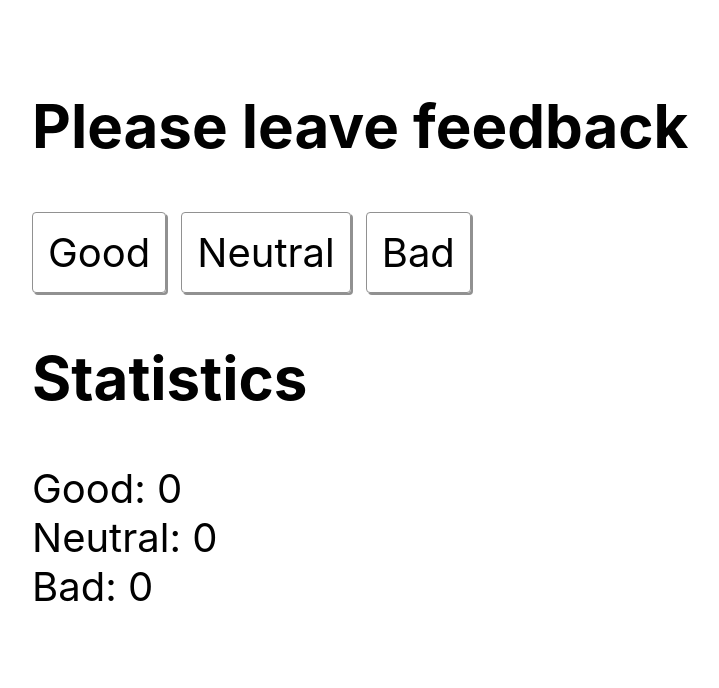
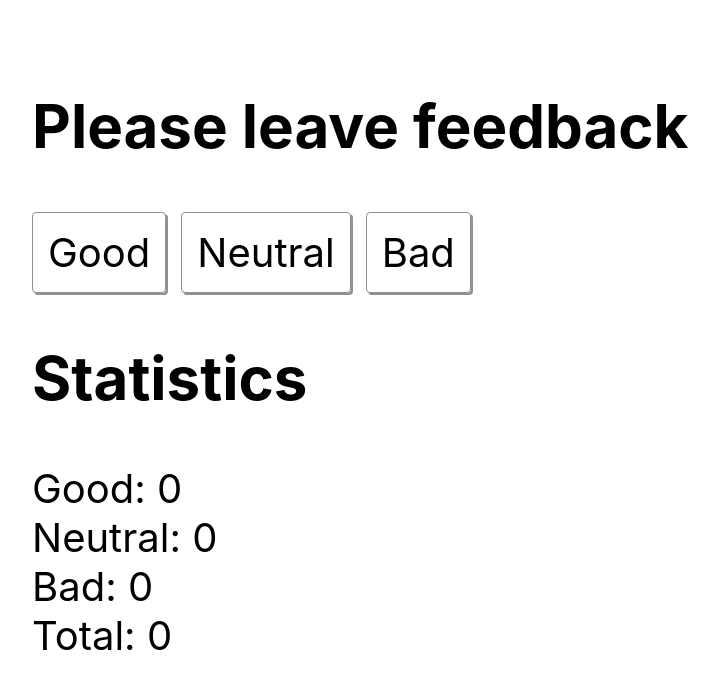
Before and after one commit to nicksolony/goit-react-hw-02-feedback, a React (Create React App) app: page / in a window 1280 px wide. Shown: the top 688 px of the page, without its empty margins (8-727 px from the left). Built offline with nearby package versions, Linux system fonts and the light colour scheme.

Commit message:
added total reviews

```diff
--- a/src/components/App.jsx
+++ b/src/components/App.jsx
@@ -24,8 +24,9 @@ export class App extends Component {
 
 
   render() {
-    let { good, neutral, bad } = this.state;
+
     let options = Object.keys(this.state);
+    let total = Object.values(this.state).reduce((a, b) => a + b, 0);
 
     return (
       <Container>
@@ -47,7 +48,8 @@ export class App extends Component {
                 {option}: {this.state[option]}</Review>
               )
             })
-          }
+            }
+            <li>Total: { total}</li>
           </Reviews>
         </Statistics>
 
```
